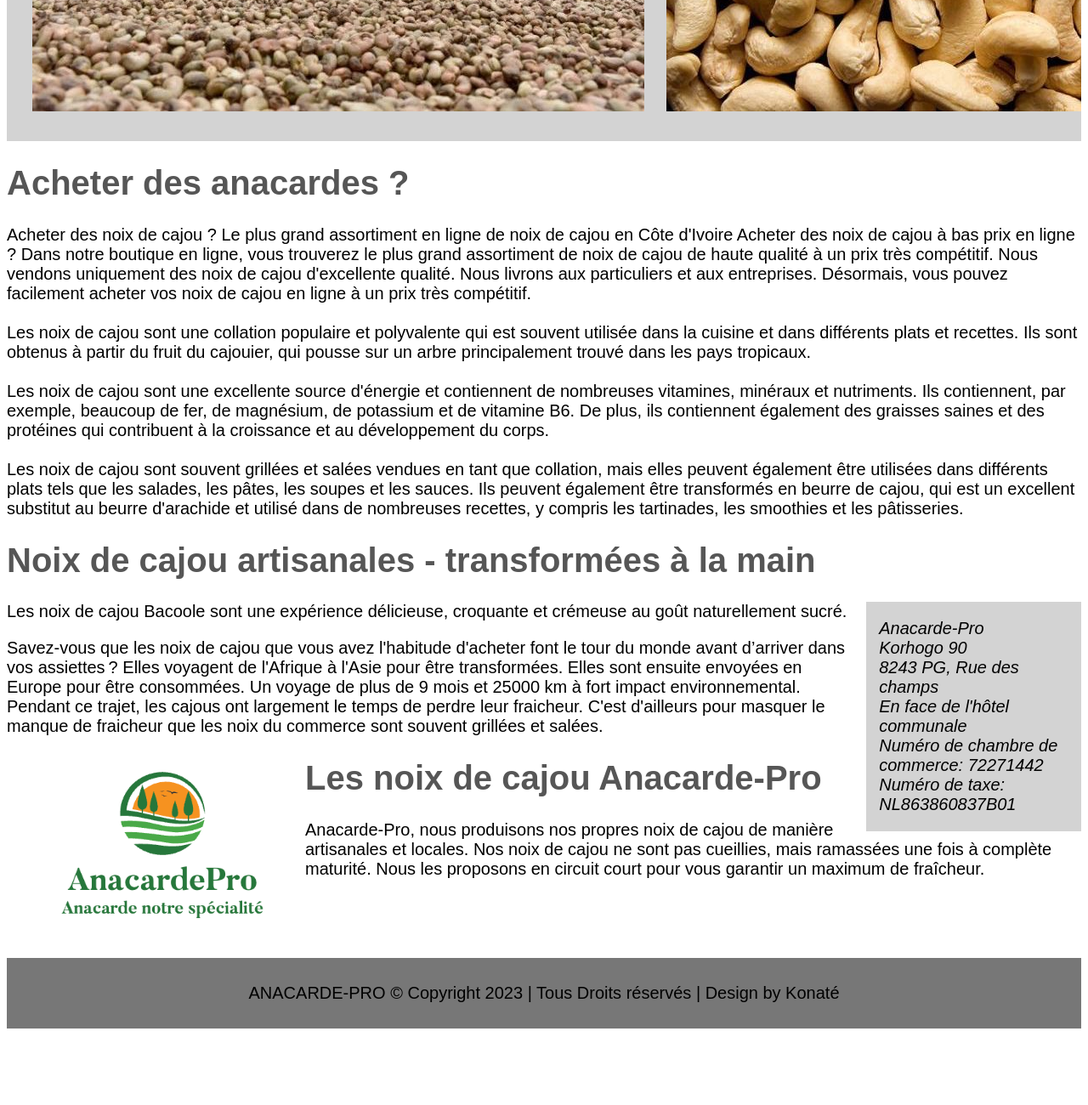
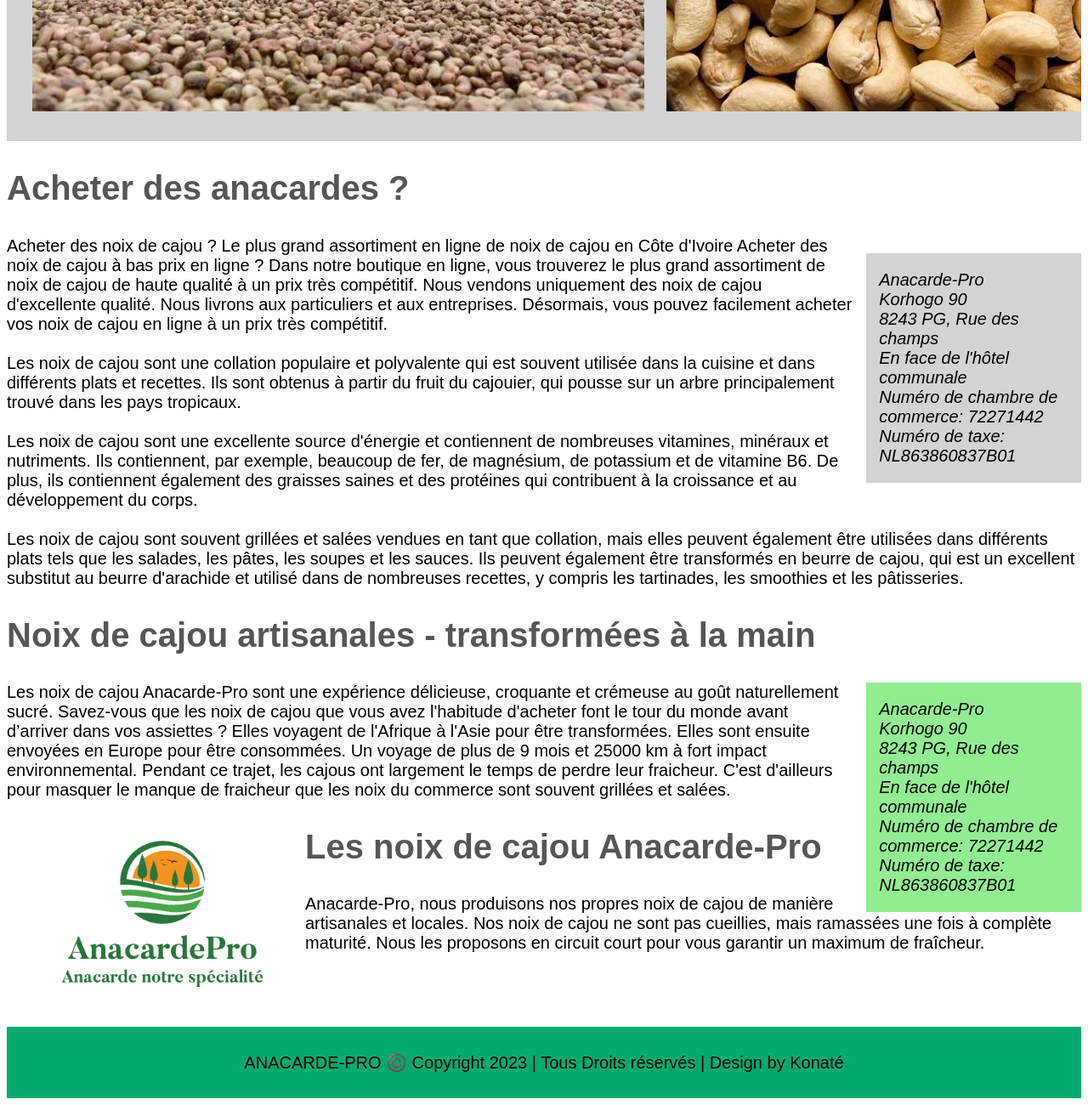
Before and after one commit to ALASSANE1997/lasso, a plain HTML site: page index.html in a window 1280 px wide. Shown: the part 593-1893 px from the top of the page at 85% size. Before the commit the page ends 1811 px from the top, so only its background shows below. Drawn offline with Linux system fonts and the light colour scheme.

Commit message:
Mise a jours et amélioration du site

```diff
--- a/index.html
+++ b/index.html
@@ -3,6 +3,7 @@
 <head>
   <meta charset="utf-8" />
 <link rel="stylesheet" href="style.css" />
+<meta name="viewport" content="width=device-width, initial-scale=1.0">
 <title>Accueil</title>
 </head>
   <body>
@@ -37,11 +38,17 @@
 </div>
 
 
-
-
-<h1>Acheter des anacardes ?</h1>
-
-Acheter des noix de cajou ? Le plus grand assortiment en ligne de noix de cajou en Côte d'Ivoire
+<section>
+  <h1>Acheter des anacardes ?</h1>
+    <aside class="aside1">
+<p>Anacarde-Pro<br>
+Korhogo 90<br>
+8243 PG, Rue des champs<br>
+En face de l'hôtel communale<br>
+Numéro de chambre de commerce: 72271442<br>
+Numéro de taxe: NL863860837B01</p>
+</aside>
+  Acheter des noix de cajou ? Le plus grand assortiment en ligne de noix de cajou en Côte d'Ivoire
 Acheter des noix de cajou à bas prix en ligne ? Dans notre boutique en ligne, vous trouverez le plus grand assortiment de noix de cajou de haute qualité à un prix très compétitif. Nous vendons uniquement des noix de cajou d'excellente qualité. Nous livrons aux particuliers et aux entreprises. Désormais, vous pouvez facilement acheter vos noix de cajou en ligne à un prix très compétitif.<br><br>
 
 Les noix de cajou sont une collation populaire et polyvalente qui est souvent utilisée dans la cuisine et dans différents plats et recettes. Ils sont obtenus à partir du fruit du cajouier, qui pousse sur un arbre principalement trouvé dans les pays tropicaux.<br><br>
@@ -49,16 +56,14 @@
 Les noix de cajou sont une excellente source d'énergie et contiennent de nombreuses vitamines, minéraux et nutriments. Ils contiennent, par exemple, beaucoup de fer, de magnésium, de potassium et de vitamine B6. De plus, ils contiennent également des graisses saines et des protéines qui contribuent à la croissance et au développement du corps.<br><br>
 
 Les noix de cajou sont souvent grillées et salées vendues en tant que collation, mais elles peuvent également être utilisées dans différents plats tels que les salades, les pâtes, les soupes et les sauces. Ils peuvent également être transformés en beurre de cajou, qui est un excellent substitut au beurre d'arachide et utilisé dans de nombreuses recettes, y compris les tartinades, les smoothies et les pâtisseries.
+</section>
 
 
 
 
-
-<h1>Noix de cajou artisanales - transformées à la main</h1>
-
-
-
-<aside>
+<section>
+  <h1>Noix de cajou artisanales - transformées à la main</h1>
+  <aside>
 <p>Anacarde-Pro<br>
 Korhogo 90<br>
 8243 PG, Rue des champs<br>
@@ -66,12 +71,12 @@
 Numéro de chambre de commerce: 72271442<br>
 Numéro de taxe: NL863860837B01</p>
 </aside>
+  <p>Les noix de cajou Anacarde-Pro sont une expérience délicieuse, croquante et crémeuse au goût naturellement sucré.
+Savez-vous que les noix de cajou que vous avez l'habitude d'acheter font le tour du monde avant d’arriver dans vos assiettes ? Elles voyagent de l'Afrique à l'Asie pour être transformées. Elles sont ensuite envoyées en Europe pour être consommées. Un voyage de plus de 9 mois et 25000 km à fort impact environnemental. Pendant ce trajet, les cajous ont largement le temps de perdre leur fraicheur. C'est d'ailleurs pour masquer le manque de fraicheur que les noix du commerce sont souvent grillées et salées.</p>
 
-<p>Les noix de cajou Bacoole sont une expérience délicieuse, croquante et crémeuse au goût naturellement sucré.</p>
-<p>Savez-vous que les noix de cajou que vous avez l'habitude d'acheter font le tour du monde avant d’arriver dans vos assiettes ? Elles voyagent de l'Afrique à l'Asie pour être transformées. Elles sont ensuite envoyées en Europe pour être consommées. Un voyage de plus de 9 mois et 25000 km à fort impact environnemental. Pendant ce trajet, les cajous ont largement le temps de perdre leur fraicheur. C'est d'ailleurs pour masquer le manque de fraicheur que les noix du commerce sont souvent grillées et salées.</p>
+</section>
 
-
-
+<section>
     <h1><img src="img/logo.jpeg" width="311" height="194" align="left" vspace="10" hspace="20" alt="Texte?">Les noix de cajou Anacarde-Pro</h1>
 
 <p>Anacarde-Pro, nous produisons nos propres noix de cajou de manière artisanales et locales.
@@ -80,8 +85,12 @@
 <!-- etc. -->
 Nos noix de cajou ne sont pas cueillies, mais ramassées une fois à complète maturité. Nous les proposons en circuit court pour vous garantir un maximum de fraîcheur.<br clear="all"></p>
 
+
+</section>
+
+
 <footer>
-  <p>ANACARDE-PRO  © Copyright 2023   |  Tous Droits réservés  |  Design by Konaté</p>
+  <p>ANACARDE-PRO  ©️ Copyright 2023   |  Tous Droits réservés  |  Design by Konaté</p>
 </footer>
 
 </body>
--- a/style.css
+++ b/style.css
@@ -74,7 +74,14 @@
   margin-left: 15px;
   float: right;
   font-style: italic;
-  background-color: lightgray;
+  background-color: lightgreen;
+}
+.aside1 {
+  background-color: lightgrey;
+  margin-top: 20px;
+}
+.asideAchat{
+  margin-top: 50px;
 }
 
 #customers {
@@ -104,7 +111,8 @@
 
 /* Style the footer */
 footer {
-  background-color: #777;
+ /* background-color: #777; */
+  background-color: #04AA6D;
   padding: 10px;
   text-align: center;
   color: black;
```
Also changed, not shown: about.html (+1 -1 lines), achat.html (+6 -9 lines), contact.html (+3 -7 lines), Achats.html (deleted).
